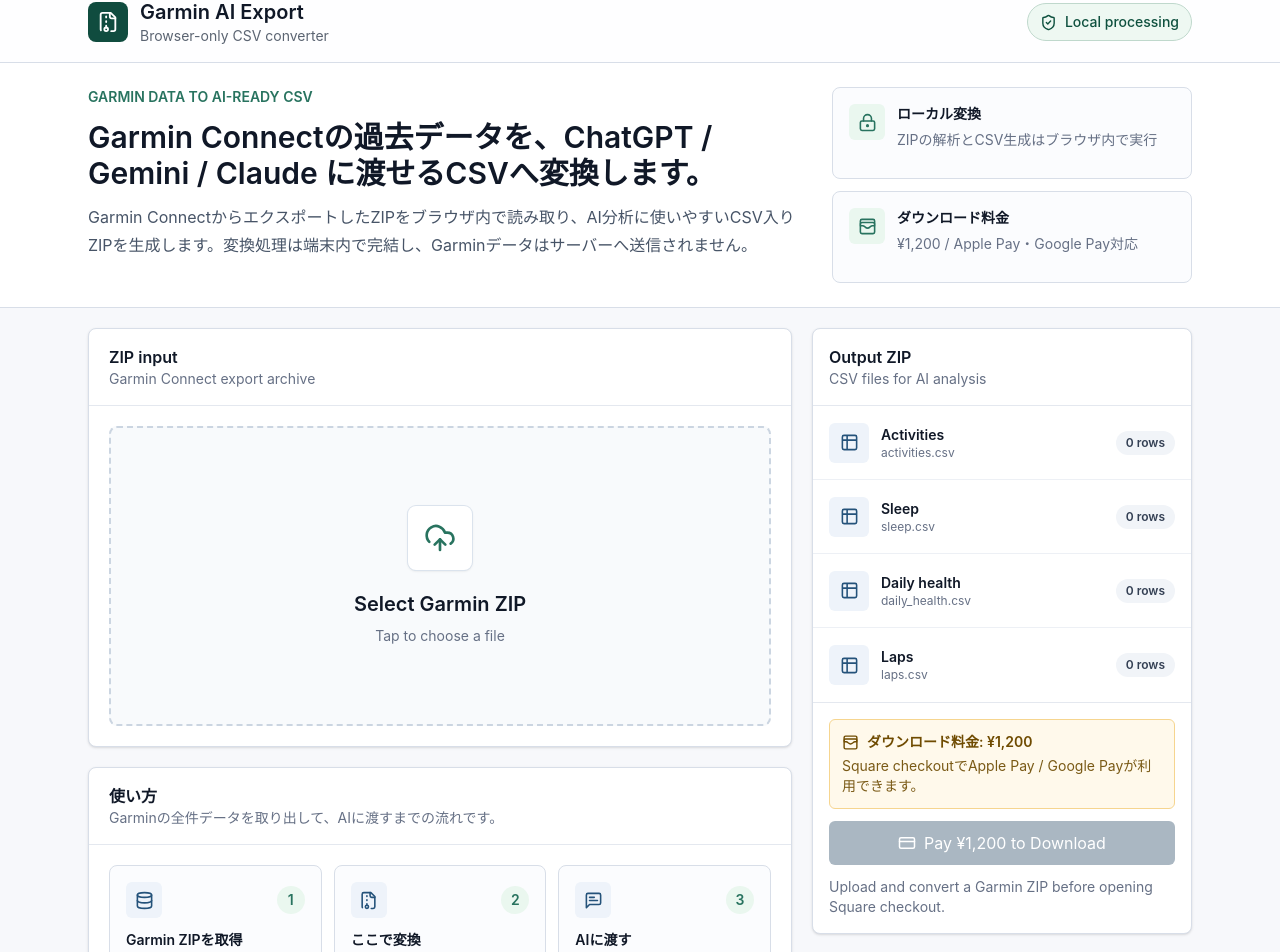
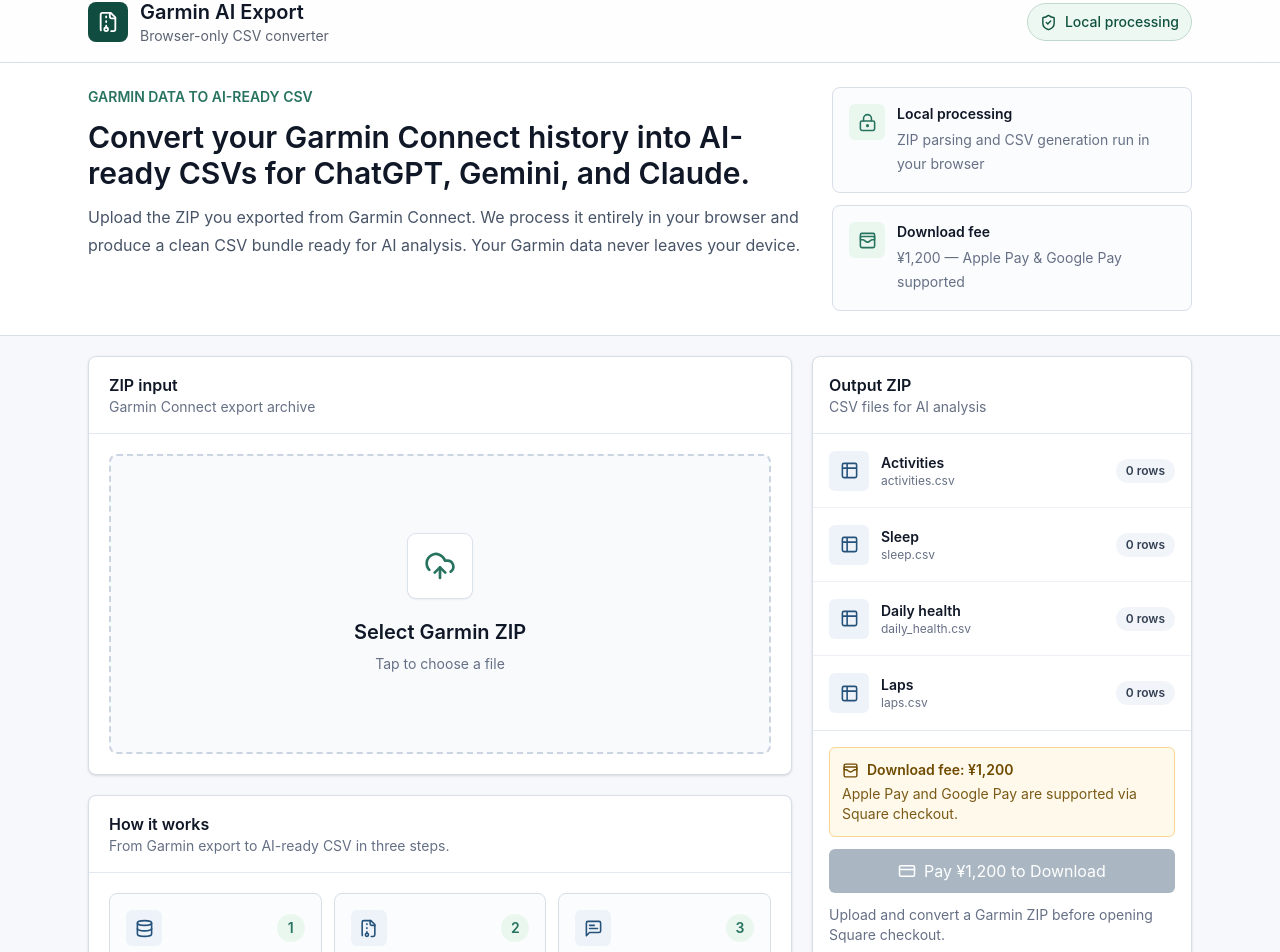
Before and after one commit to bokuno-studio/garmin-ai-export, a Next.js app: page / in a window 1280 px wide. Shown: the part 18-970 px from the top of the page. Built offline with nearby package versions, Linux system fonts and the light colour scheme.

Commit message:
Use English UI copy

```diff
--- a/src/app/layout.tsx
+++ b/src/app/layout.tsx
@@ -3,7 +3,7 @@
 
 export const metadata: Metadata = {
   title: "Garmin AI Export",
-  description: "Garmin Connect exports into AI-ready CSV files.",
+  description: "Convert Garmin Connect exports into AI-ready CSV files.",
 };
 
 export const viewport: Viewport = {
@@ -18,7 +18,7 @@
   children: React.ReactNode;
 }>) {
   return (
-    <html lang="ja">
+    <html lang="en">
       <body>{children}</body>
     </html>
   );
--- a/src/app/page.tsx
+++ b/src/app/page.tsx
@@ -277,23 +277,23 @@
               Garmin data to AI-ready CSV
             </p>
             <h2 className="max-w-3xl text-2xl font-semibold tracking-normal text-[#101827] sm:text-3xl">
-              Garmin Connectの過去データを、ChatGPT / Gemini / Claude に渡せるCSVへ変換します。
+              Convert your Garmin Connect history into AI-ready CSVs for ChatGPT, Gemini, and Claude.
             </h2>
             <p className="max-w-3xl text-base leading-7 text-[#475467]">
-              Garmin ConnectからエクスポートしたZIPをブラウザ内で読み取り、AI分析に使いやすいCSV入りZIPを生成します。変換処理は端末内で完結し、Garminデータはサーバーへ送信されません。
+              Upload the ZIP you exported from Garmin Connect. We process it entirely in your browser and produce a clean CSV bundle ready for AI analysis. Your Garmin data never leaves your device.
             </p>
           </div>
 
           <div className="grid gap-3 sm:grid-cols-2 lg:grid-cols-1">
             <HeroFact
               icon={<LockKeyhole aria-hidden="true" size={19} />}
-              label="ローカル変換"
-              value="ZIPの解析とCSV生成はブラウザ内で実行"
+              label="Local processing"
+              value="ZIP parsing and CSV generation run in your browser"
             />
             <HeroFact
               icon={<WalletCards aria-hidden="true" size={19} />}
-              label="ダウンロード料金"
-              value="¥1,200 / Apple Pay・Google Pay対応"
+              label="Download fee"
+              value="¥1,200 — Apple Pay & Google Pay supported"
             />
           </div>
         </div>
@@ -425,40 +425,40 @@
 
           <section className="rounded-lg border border-[#d8dee8] bg-white shadow-sm">
             <div className="border-b border-[#e4e8ef] px-4 py-4 sm:px-5">
-              <h2 className="text-base font-semibold">使い方</h2>
+              <h2 className="text-base font-semibold">How it works</h2>
               <p className="text-sm text-[#667085]">
-                Garminの全件データを取り出して、AIに渡すまでの流れです。
+                From Garmin export to AI-ready CSV in three steps.
               </p>
             </div>
             <div className="grid gap-3 p-4 sm:p-5 md:grid-cols-3">
               <GuideStep
-                detail="Garmin Connect → アカウント → データ管理 → データのエクスポート"
+                detail="Garmin Connect > Account > Data Management > Export Your Data"
                 icon={<Database aria-hidden="true" size={19} />}
-                label="Garmin ZIPを取得"
+                label="Export from Garmin"
                 step="1"
               />
               <GuideStep
-                detail="このページにZIPをアップロードすると、CSV入りZIPをブラウザ内で生成します。"
+                detail="Upload the ZIP here. We generate a CSV bundle entirely in your browser."
                 icon={<FileArchive aria-hidden="true" size={19} />}
-                label="ここで変換"
+                label="Convert here"
                 step="2"
               />
               <GuideStep
-                detail="変換後のZIPをChatGPT / Gemini / Claudeにアップロードして質問します。"
+                detail="Upload the converted ZIP to ChatGPT, Gemini, or Claude and ask away."
                 icon={<MessageSquareText aria-hidden="true" size={19} />}
                 isLast
-                label="AIに渡す"
+                label="Send to AI"
                 step="3"
               />
             </div>
             <div className="border-t border-[#e4e8ef] px-4 py-4 sm:px-5">
               <a
                 className="inline-flex min-h-10 items-center gap-2 rounded-md border border-[#ccd4df] bg-white px-3 text-sm font-semibold text-[#243044] transition hover:bg-[#f1f4f8]"
-                href="https://www.garmin.com/ja-JP/account/datamanagement/exportdata/"
+                href="https://www.garmin.com/en-US/account/datamanagement/exportdata/"
                 rel="noreferrer"
                 target="_blank"
               >
-                Garminのデータエクスポートページ
+                Open Garmin export page
                 <ExternalLink aria-hidden="true" size={16} />
               </a>
             </div>
@@ -503,10 +503,10 @@
               <div className="mb-3 rounded-md border border-[#f6d58f] bg-[#fff9eb] p-3">
                 <div className="flex items-center gap-2 text-sm font-semibold text-[#6f4b00]">
                   <WalletCards aria-hidden="true" size={17} />
-                  ダウンロード料金: ¥1,200
+                  Download fee: ¥1,200
                 </div>
                 <p className="mt-1 text-sm text-[#7a5a16]">
-                  Square checkoutでApple Pay / Google Payが利用できます。
+                  Apple Pay and Google Pay are supported via Square checkout.
                 </p>
               </div>
               {downloadableResult ? (
```
Also changed, not shown: 1 other file (tests, documents, lock files or other folders).
